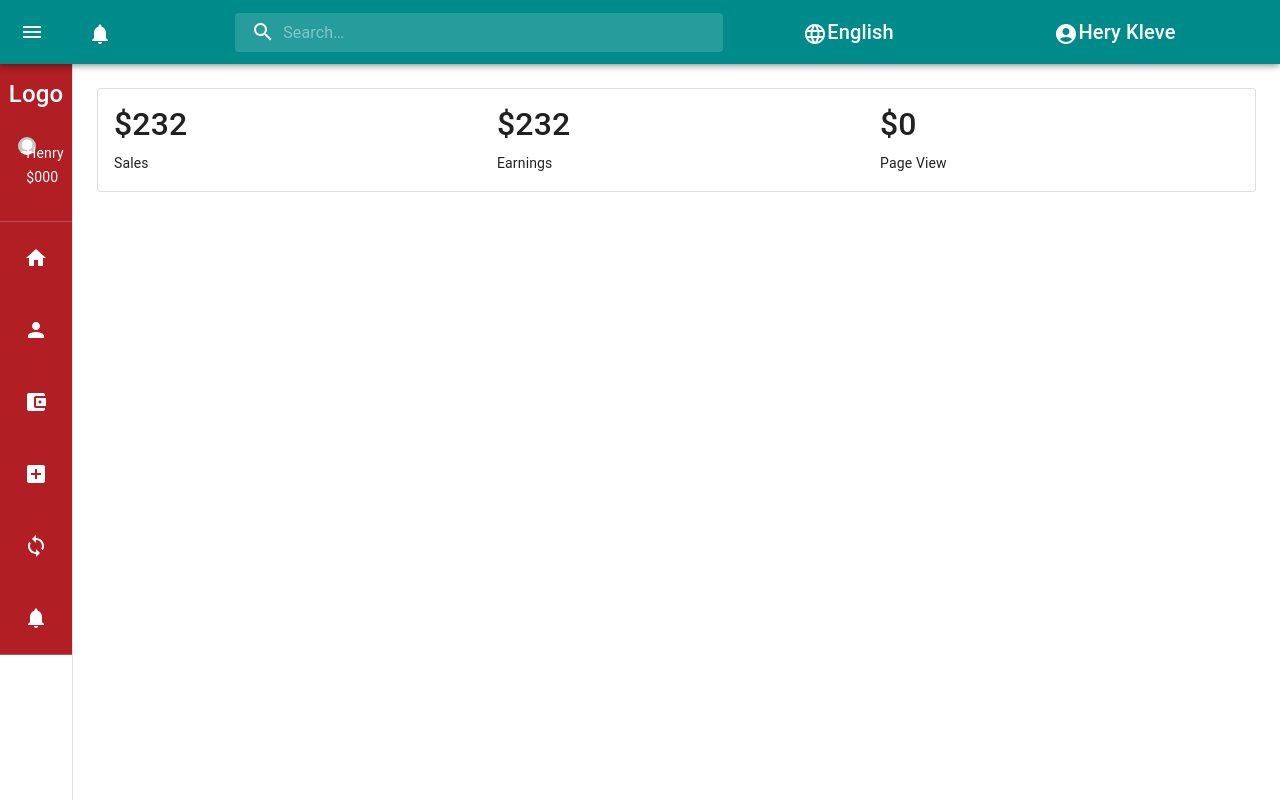
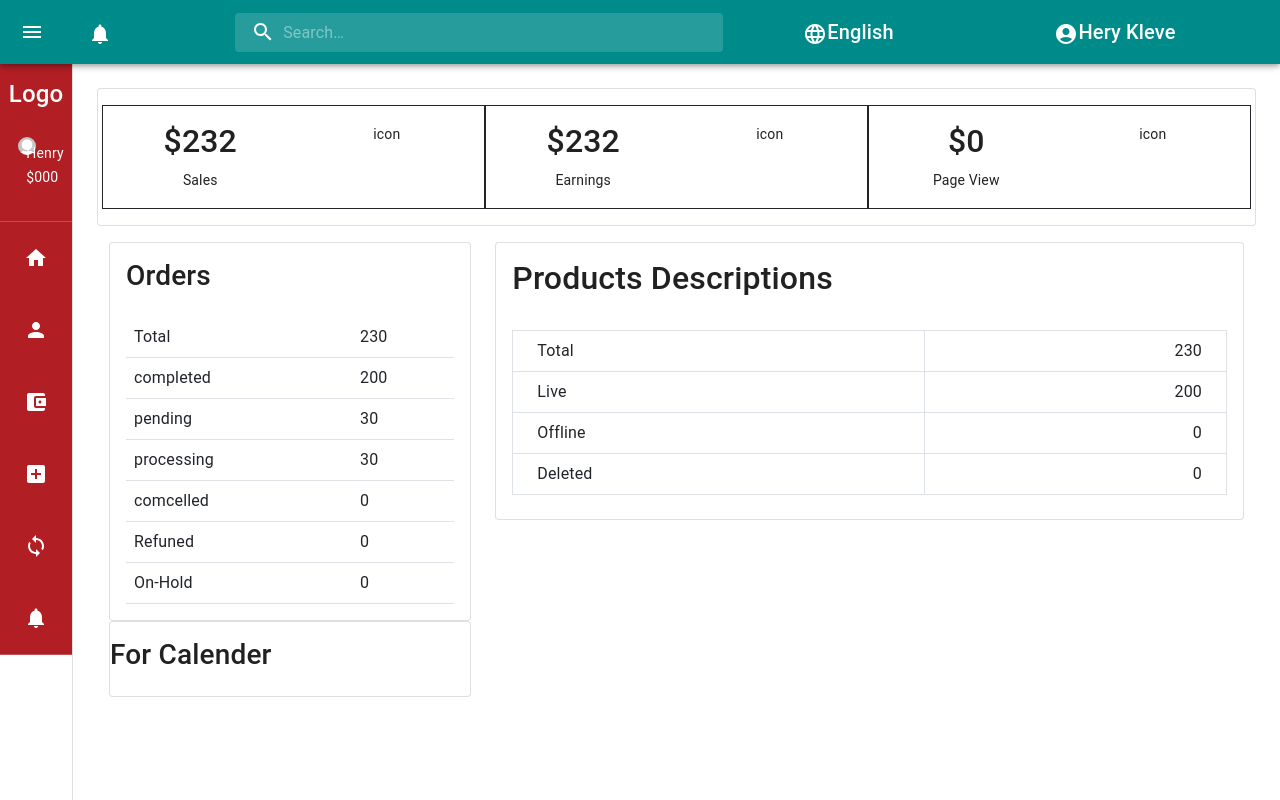
Before and after one commit to muddassirk/project-1-live-stock-codeaze, a React (Create React App) app: page / in a window 1280 px wide. Built offline with nearby package versions, Linux system fonts and the light colour scheme.

Commit message:
almost complete venderDashboard

```diff
--- a/src/components/Vender/VenderDashboard.jsx
+++ b/src/components/Vender/VenderDashboard.jsx
@@ -1,23 +1,134 @@
 import React from 'react'
+import { Table } from 'react-bootstrap'
+// import CustomDateRangePickerDay from '../UI/Vender/CustomDateRangePickerDay'
+// import DateRangePicker from '../UI/Vender/DateRangePicker'
 
 const VenderDashboard = () => {
     return (
         <div>
             <div className="card">
                 <div className="card-body">
+                    <div className="row text-center">
+                        <div className="col-md-4 border border-dark p-3 border-left-">
                             <div className="row">
-                        <div className="col-md-4">
+                                <div className="col-sm-6">
                                     <h2>$232</h2>
                                     <small>Sales</small>
                                 </div>
-                        <div className="col-md-4">
+                                <div className="col-sm-6">
+                                    <small>icon</small>
+                                </div>
+                            </div>
+                        </div>
+                        <div className="col-md-4 border border-dark p-3 ">
+                            <div className="row">
+                                <div className="col-sm-6">
                                     <h2>$232</h2>
                                     <small>Earnings</small>
+                                </div>
+                                <div className="col-sm-6">
+                                    <small>icon</small>
+                                </div>
+                            </div>
 
                         </div>
-                        <div className="col-md-4">
+                        <div className="col-md-4 border border-dark p-3 border-right-">
+                            <div className="row">
+                                <div className="col-sm-6">
                                     <h2>$0</h2>
                                     <small>Page View</small>
+                                </div>
+                                <div className="col-sm-6">
+                                    <small>icon</small>
+                                </div>
+                            </div>
+
+                        </div>
+                    </div>
+                </div>
+            </div>
+
+            <div className="container-fluid mt-3">
+                <div className="row">
+                    <div className="col-lg-4 col-md-5 " >
+                        <div className="card px-3">
+                            <h3 className='py-3'>
+                                Orders
+                            </h3>
+                            <Table >
+                                <tbody>
+                                    <tr>
+                                        <td>Total</td>
+                                        <td>230</td>
+                                    </tr>
+                                    <tr>
+                                        <td>completed</td>
+                                        <td>200</td>
+                                    </tr>
+                                    <tr>
+                                        <td>pending</td>
+                                        <td>30</td>
+                                    </tr>
+                                    <tr>
+                                        <td>processing</td>
+                                        <td>30</td>
+                                    </tr>
+                                    <tr>
+                                        <td>comcelled</td>
+                                        <td>0</td>
+                                    </tr>
+                                    <tr>
+                                        <td>Refuned</td>
+                                        <td>0</td>
+                                    </tr>
+                                    <tr>
+                                        <td>On-Hold</td>
+                                        <td>0</td>
+                                    </tr>
+
+                                </tbody>
+                            </Table>
+
+                        </div>
+                        <div className="card">
+                            <h3 className='py-3'>
+                                For Calender
+                                {/* <DateRangePicker /> */}
+                                {/* <CustomDateRangePickerDay /> */}
+                            </h3>
+                        </div>
+                    </div>
+                    <div className="col-lg-8 col-md-7">
+                        <div className="card">
+                            <div className="px-3">
+
+                                <h2 className='py-3'>Products Descriptions</h2>
+                                <div className="py-2">
+
+                                    <Table  bordered hover >
+                                        <tbody >
+                                            <tr >
+                                                <td className='px-4'>Total</td>
+                                                <td className='text-end px-4'>230</td>
+                                            </tr>
+                                            <tr>
+                                                <td className='px-4'>Live</td>
+                                                <td className='text-end px-4'>200</td>
+                                            </tr>
+                                            <tr>
+                                                <td className='px-4'>Offline</td>
+                                                <td className='text-end px-4'>0</td>
+                                            </tr>
+                                            <tr>
+                                                <td className='px-4'>Deleted</td>
+                                                <td className='text-end px-4'>0</td>
+                                            </tr>
+                                        </tbody>
+                                    </Table>
+                                </div>
+
+                            </div>
+
                         </div>
                     </div>
                 </div>
```
Lines whose indentation alone changed are shown as unchanged.
